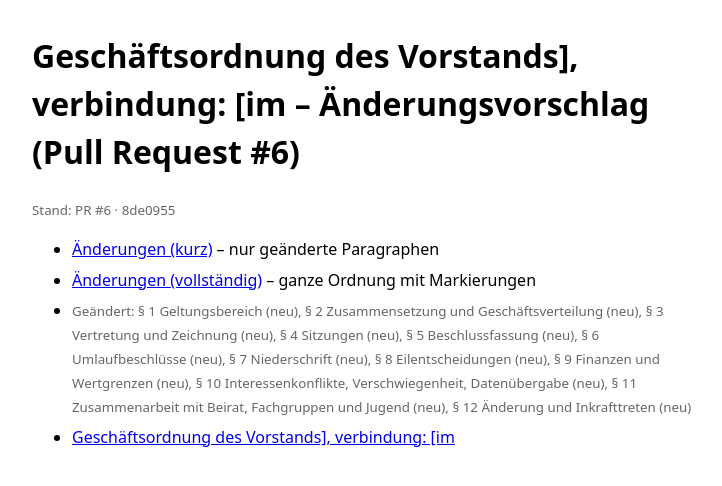
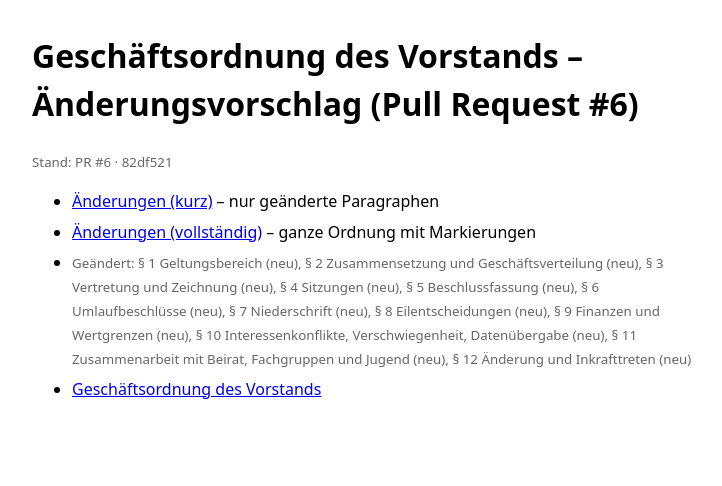
Before and after one commit to vfl-mg/ordnungen-pdf, a plain HTML site: page geschaeftsordnung-vorstand/pr/6/index.html in a window 1280 px wide. Shown: the whole page, without its empty margins (272-994 px from the left). Drawn offline with Linux system fonts and the light colour scheme.

Commit message:
Aktualisiert: geschaeftsordnung-vorstand/pr/6

```diff
--- a/geschaeftsordnung-vorstand/pr/6/index.html
+++ b/geschaeftsordnung-vorstand/pr/6/index.html
@@ -1,11 +1,11 @@
 <!doctype html><html lang="de"><head><meta charset="utf-8">
 <meta name="viewport" content="width=device-width, initial-scale=1"><meta name="robots" content="noindex">
-<title>Geschäftsordnung des Vorstands], verbindung: [im – Änderungsvorschlag (Pull Request #6)</title>
+<title>Geschäftsordnung des Vorstands – Änderungsvorschlag (Pull Request #6)</title>
 <style>body{font-family:system-ui,sans-serif;max-width:42rem;margin:2rem auto;padding:0 1rem;line-height:1.5}li{margin:.4rem 0}small{color:#666}</style>
-</head><body><h1>Geschäftsordnung des Vorstands], verbindung: [im – Änderungsvorschlag (Pull Request #6)</h1>
-<p><small>Stand: PR #6 · 8de0955</small></p><ul>
+</head><body><h1>Geschäftsordnung des Vorstands – Änderungsvorschlag (Pull Request #6)</h1>
+<p><small>Stand: PR #6 · 82df521</small></p><ul>
 <li><a href="redline-kompakt.pdf">Änderungen (kurz)</a> – nur geänderte Paragraphen</li>
 <li><a href="redline.pdf">Änderungen (vollständig)</a> – ganze Ordnung mit Markierungen</li>
 <li><small>Geändert: § 1 Geltungsbereich (neu), § 2 Zusammensetzung und Geschäftsverteilung (neu), § 3 Vertretung und Zeichnung (neu), § 4 Sitzungen (neu), § 5 Beschlussfassung (neu), § 6 Umlaufbeschlüsse (neu), § 7 Niederschrift (neu), § 8 Eilentscheidungen (neu), § 9 Finanzen und Wertgrenzen (neu), § 10 Interessenkonflikte, Verschwiegenheit, Datenübergabe (neu), § 11 Zusammenarbeit mit Beirat, Fachgruppen und Jugend (neu), § 12 Änderung und Inkrafttreten (neu)</small></li>
-<li><a href="ordnung.pdf">Geschäftsordnung des Vorstands], verbindung: [im</a></li>
+<li><a href="ordnung.pdf">Geschäftsordnung des Vorstands</a></li>
 </ul></body></html>
```
Also changed, not shown: 3 other files.
